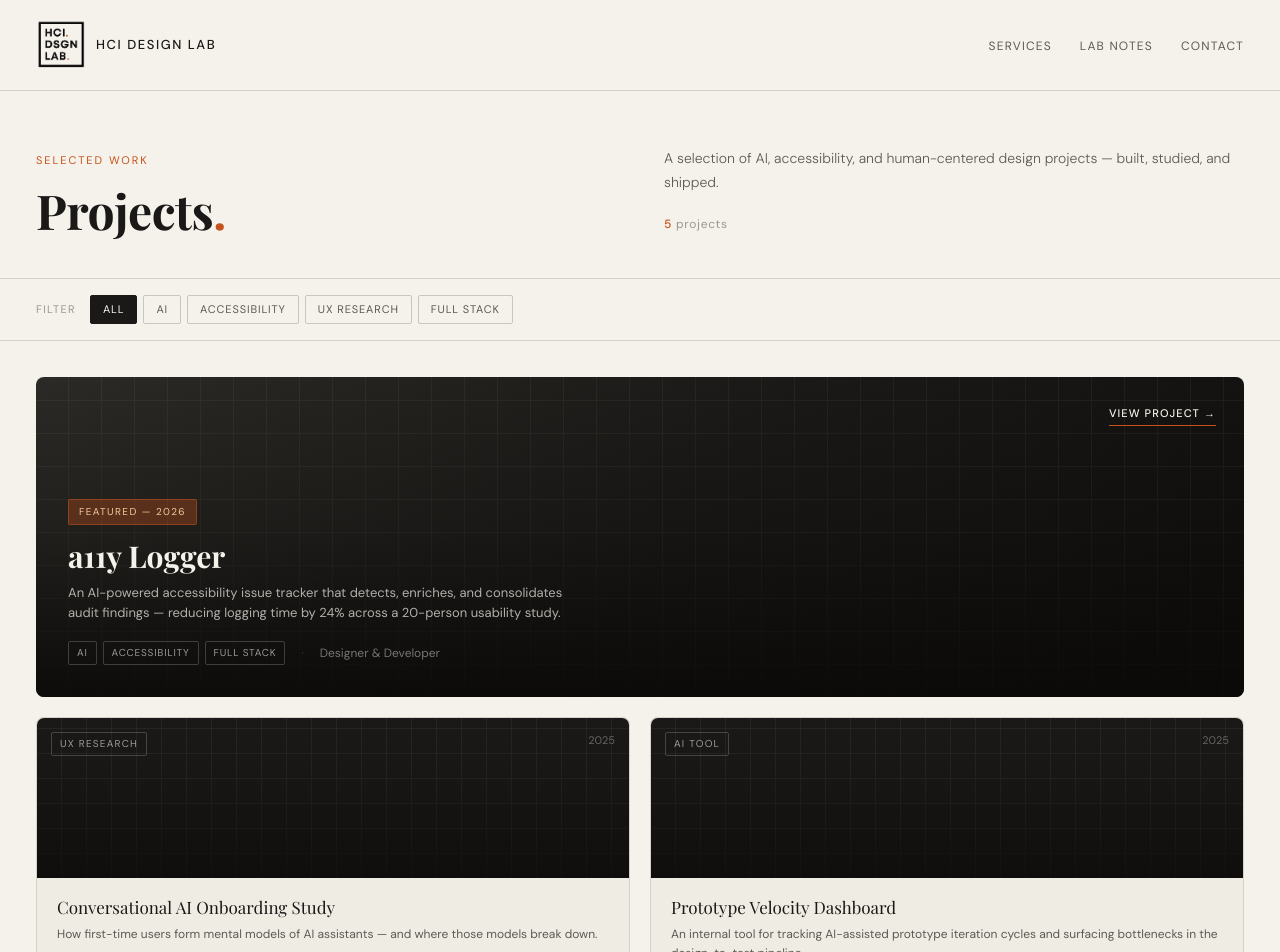
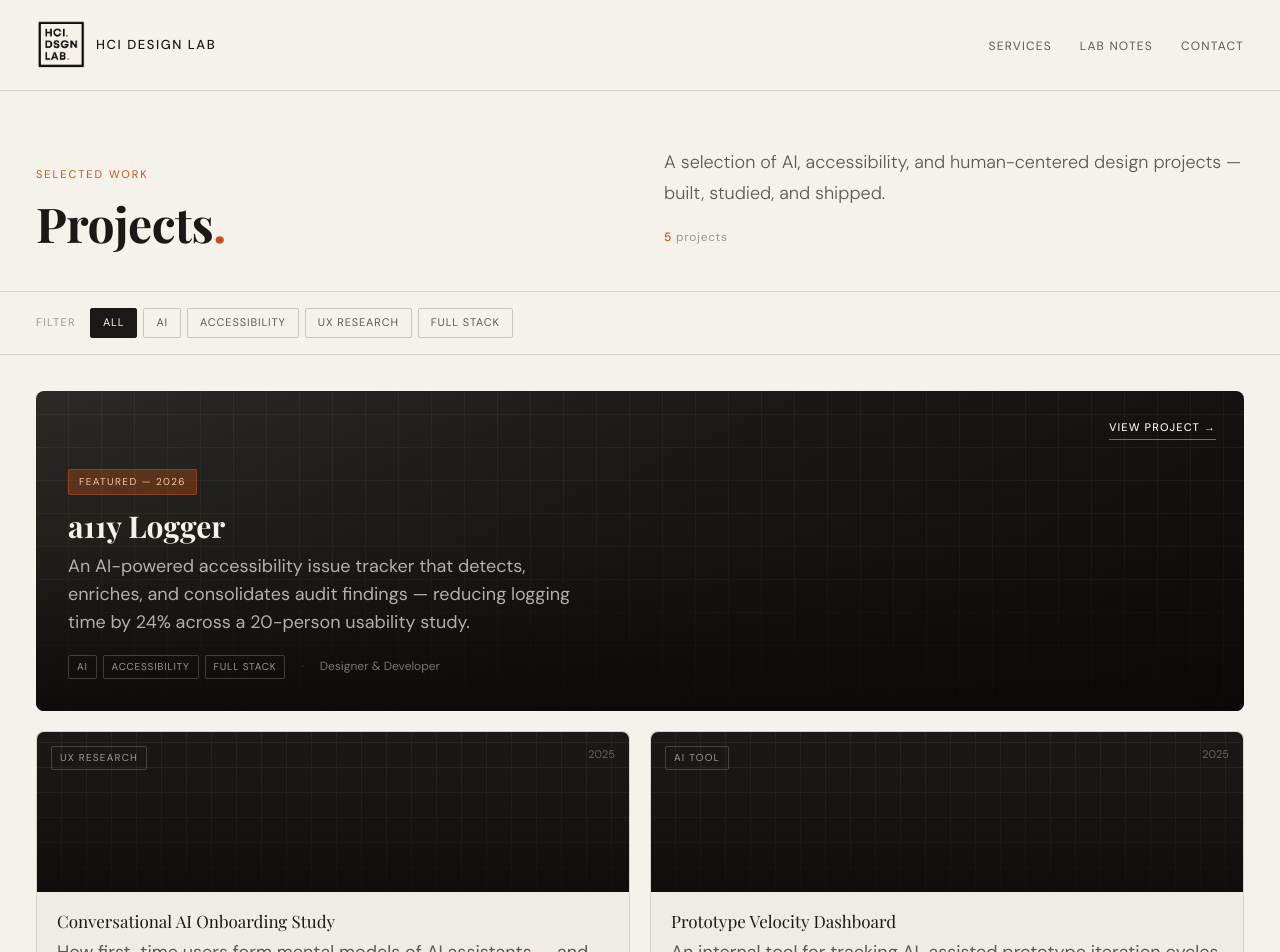
Before and after one commit to MyLightIsOn/hci-design, a Next.js app: page /work in a window 1280 px wide. Shown: the top 952 px of the page. Built offline with nearby package versions, Linux system fonts and the light colour scheme; a web font is replaced by a local one.

Commit message:
style: update font sizes across pages for improved readability

```diff
--- a/app/lab-notes/page.module.css
+++ b/app/lab-notes/page.module.css
@@ -23,7 +23,7 @@
 }
 .dot { color: var(--accent); }
 .desc {
-  font-size: 14px;
+  font-size: 18px;
   font-weight: 300;
   color: var(--ink-dim);
   line-height: 1.7;
@@ -87,7 +87,7 @@
   transition: color 0.15s;
 }
 .postPull {
-  font-size: 13px;
+  font-size: 18px;
   color: var(--ink-dim);
   font-style: italic;
   line-height: 1.55;
--- a/app/work/page.module.css
+++ b/app/work/page.module.css
@@ -23,7 +23,7 @@
 }
 .dot { color: var(--accent); }
 .desc {
-  font-size: 14px;
+  font-size: 18px;
   font-weight: 300;
   color: var(--ink-dim);
   line-height: 1.7;
@@ -88,7 +88,7 @@
   line-height: 1.15;
 }
 .heroDesc {
-  font-size: 13px;
+  font-size: 18px;
   color: rgba(245,242,235,0.7);
   line-height: 1.55;
   margin: 0 0 18px;
@@ -186,7 +186,7 @@
   line-height: 1.3;
   transition: color 0.15s;
 }
-.cardDesc { font-size: 12px; color: var(--ink-dim); line-height: 1.55; margin: 0 0 14px; }
+.cardDesc { font-size: 18px; color: var(--ink-dim); line-height: 1.55; margin: 0 0 14px; }
 .cardFooter { display: flex; justify-content: space-between; align-items: center; }
 .cardTags { display: flex; gap: 5px; flex-wrap: wrap; }
 .cardTag {
```
Also changed, not shown: app/page.module.css (+4 -4 lines).
